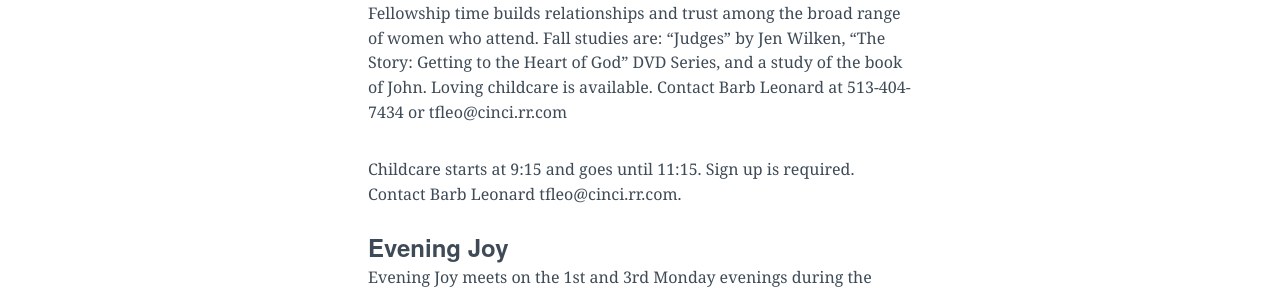
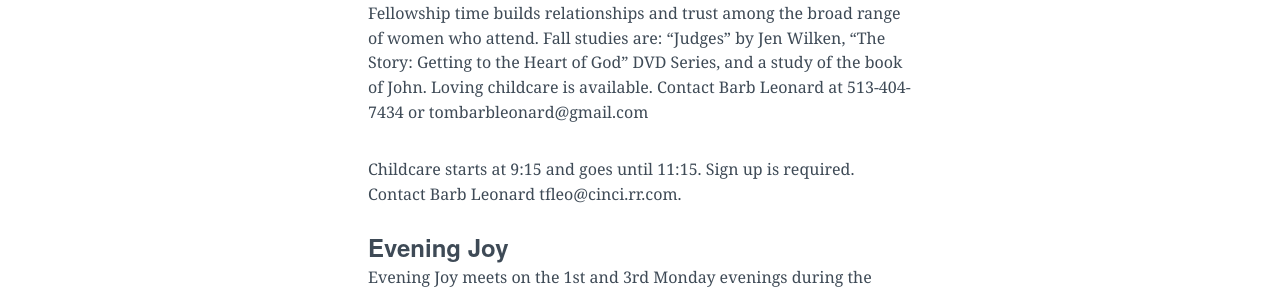
Before and after one commit to lukemoderwell/mariemont, a Jekyll site: the page built from womens-ministry.md, in a window 1280 px wide and 900 px high, scrolled down 1110 px. Shown: the part 333-626 px from the top of the window. Built offline with Jekyll 4.4.1, drawn with Linux system fonts in a browser that asks for light colours; nearby versions of some CDN libraries; some of the changed text lies outside the part shown.

Commit message:
Updated Womens Ministry

```diff
--- a/womens-ministry.md
+++ b/womens-ministry.md
@@ -18,7 +18,7 @@ Sharing the goal of having every member grow through participation in Bible stud
 
 ### Joy In The Morning
 
-For over 20 years, this study has been held on Tuesday mornings from 9:15-11:30am in the Emery Room of the Parish Center during the school year, providing application-oriented Bible Study for women. Fellowship time builds relationships and trust among the broad range of women who attend. Fall studies are: "Judges" by Jen Wilken, "The Story: Getting to the Heart of God" DVD Series, and a study of the book of John. Loving childcare is available. Contact Barb Leonard at 513-404-7434 or tfleo@cinci.rr.com
+For over 20 years, this study has been held on Tuesday mornings from 9:15-11:30am in the Emery Room of the Parish Center during the school year, providing application-oriented Bible Study for women. Fellowship time builds relationships and trust among the broad range of women who attend. Fall studies are: "Judges" by Jen Wilken, "The Story: Getting to the Heart of God" DVD Series, and a study of the book of John. Loving childcare is available. Contact Barb Leonard at 513-404-7434 or tombarbleonard@gmail.com
 
 Childcare starts at 9:15 and goes until 11:15. Sign up is required. Contact Barb Leonard tfleo@cinci.rr.com.
 
```
